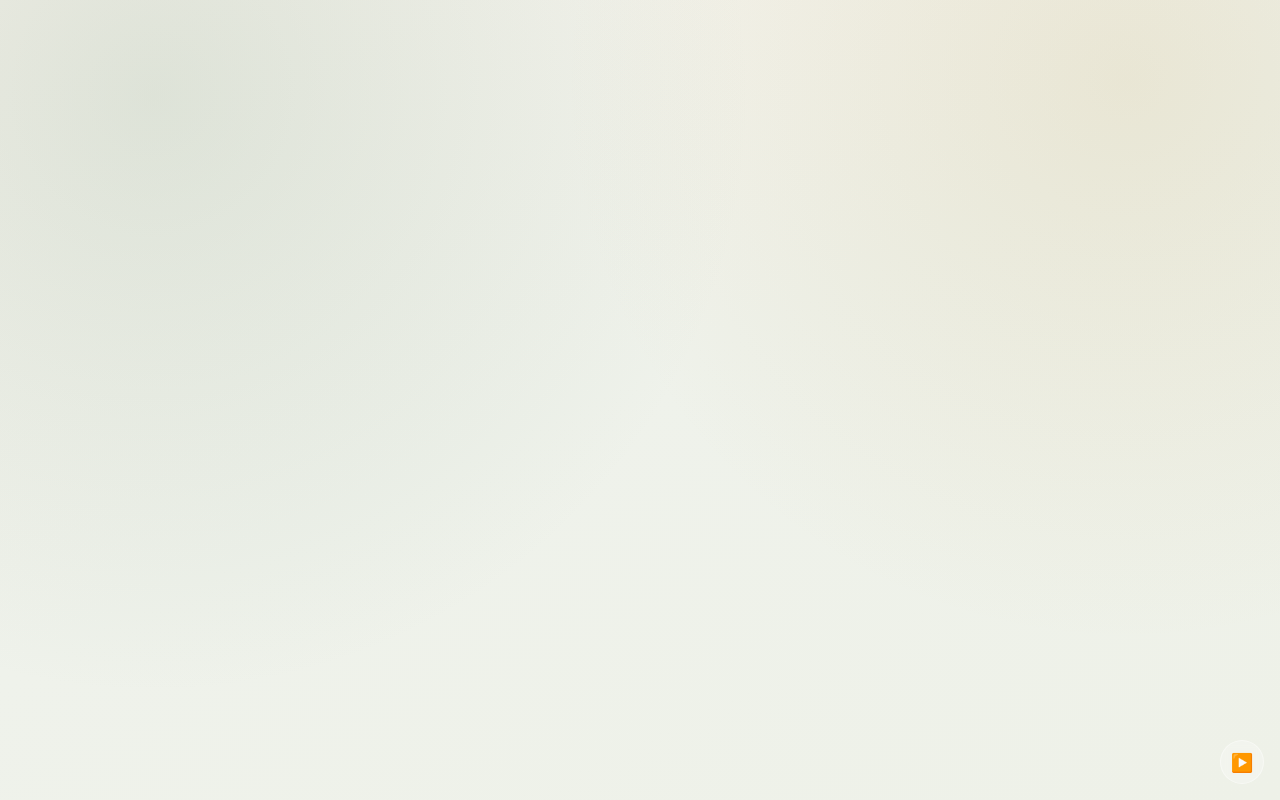
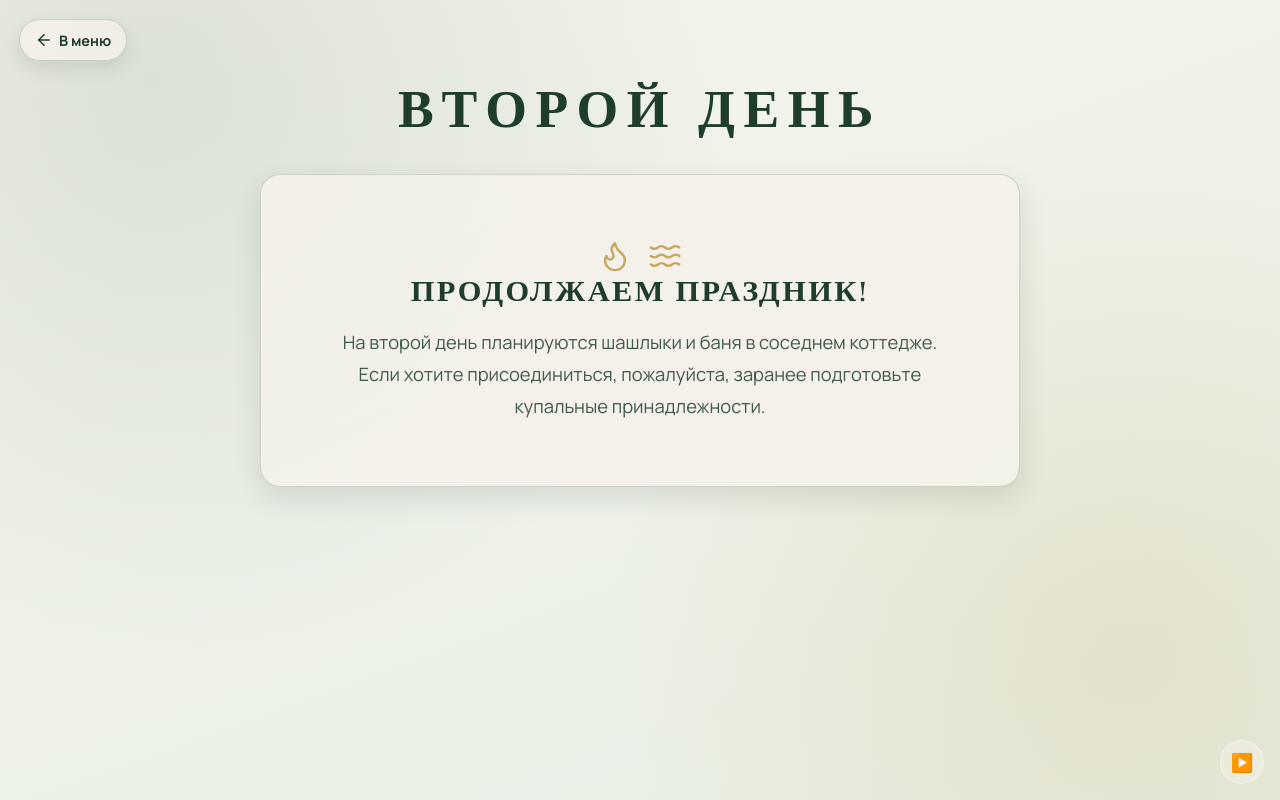
Before and after one commit to cerbermech/wedding-app, a React (Vite) app: page /second-day in a window 1280 px wide. Before the commit this address had no page. Built offline with nearby package versions, Linux system fonts and the light colour scheme.

Commit message:
обновления

```diff
--- a/src/App.jsx
+++ b/src/App.jsx
@@ -3,11 +3,11 @@ import { MusicProvider } from "./MusicContext";
 import Splash from "./pages/Splash";
 import Menu from "./pages/Menu";
 import Program from "./pages/Program";
+import SecondDay from "./pages/SecondDay";
 import MapPage from "./pages/Map";
 import RSVP from "./pages/RSVP";
 import Gallery from "./pages/Gallery";
 import Wishes from "./pages/Wishes";
-import Capsule from "./pages/Capsule";
 import Playlist from "./pages/Playlist";
 import Challenges from "./pages/Challenges";
 import DressCode from "./pages/DressCode";
@@ -31,18 +31,17 @@ export default function App() {
           <Route path="/" element={<Splash />} />
           <Route path="/menu" element={<Menu />} />
           <Route path="/program" element={withBackToMenu(<Program />)} />
+          <Route path="/second-day" element={withBackToMenu(<SecondDay />)} />
           <Route path="/map" element={withBackToMenu(<MapPage />)} />
           <Route path="/dresscode" element={withBackToMenu(<DressCode />)} />
           <Route path="/guests" element={withBackToMenu(<GuestsInfo />)} />
           <Route path="/rsvp" element={withBackToMenu(<RSVP />)} />
           <Route path="/gallery" element={withBackToMenu(<Gallery />)} />
           <Route path="/wishes" element={withBackToMenu(<Wishes />)} />
-          <Route path="/capsule" element={withBackToMenu(<Capsule />)} />
           <Route path="/playlist" element={withBackToMenu(<Playlist />)} />
           <Route path="/challenges" element={withBackToMenu(<Challenges />)} />
           <Route path="/seating" element={withBackToMenu(<Seating />)} />
           <Route path="/seating-admin" element={<SeatingAdmin />} />
-
         </Routes>
       </BrowserRouter>
     </MusicProvider>
--- a/src/index.css
+++ b/src/index.css
@@ -80,10 +80,7 @@ button {
   .map-info-card,
   .playlist-item,
   .wish-item,
-  .challenge-list li,
-  .capsule-title,
-  .capsule-text,
-  .capsule-subtext {
+  .challenge-list li {
     animation-name: sectionReveal;
     animation-fill-mode: both;
     animation-duration: 0.9s;
--- a/src/pages/Capsule.jsx
+++ /dev/null
@@ -1,22 +0,0 @@
-import { Gift, LockKeyhole } from "lucide-react";
-import "./../styles/capsule.css";
-
-export default function Capsule() {
-  const openDate = "8 июля 2026";
-
-  return (
-    <div className="capsule-container">
-      <h2 className="capsule-title">
-        <Gift size={28} strokeWidth={1.8} />
-        <span>Капсула времени</span>
-      </h2>
-      <div className="capsule-lock">
-        <LockKeyhole size={62} strokeWidth={1.6} />
-      </div>
-      <p className="capsule-text">
-        Капсула закрыта и откроется <strong>{openDate}</strong>.
-      </p>
-      <p className="capsule-subtext">Здесь будет особенное послание от нас для всех гостей.</p>
-    </div>
-  );
-}
--- a/src/pages/GuestsInfo.jsx
+++ b/src/pages/GuestsInfo.jsx
@@ -1,5 +1,4 @@
-import { Link } from "react-router-dom";
-import { Camera, CircleHelp, Mail, MessageCircle, Phone, Sparkles, UsersRound } from "lucide-react";
+import { CircleHelp, Mail, MessageCircle, Phone, Sparkles, UsersRound } from "lucide-react";
 import "./../styles/guestsInfo.css";
 
 const faqItems = [
@@ -9,7 +8,7 @@ const faqItems = [
   },
   {
     question: "Что дарить?",
-    answer: "Лучший подарок для нас - ваш вклад в начало нашей семейной истории. Формат подарка оставляем на ваше усмотрение.",
+    answer: "Лучший подарок для нас — ваш вклад в начало нашей семейной истории. Формат подарка оставляем на ваше усмотрение.",
   },
   {
     question: "Где парковаться?",
@@ -28,15 +27,13 @@ const faqItems = [
 const contacts = [
   {
     role: "Организатор",
-    name: "Контакт будет добавлен",
-    phone: "+70000000000",
-    messageUrl: "https://wa.me/70000000000",
+    name: "Юлия",
+    phone: "+79630551832",
+    messageUrl: "https://t.me/+79630551832",
   },
   {
-    role: "Свидетель",
-    name: "Контакт будет добавлен",
-    phone: "+70000000000",
-    messageUrl: "https://wa.me/70000000000",
+    role: "Координатор",
+    name: "",
   },
 ];
 
@@ -74,7 +71,8 @@ export default function GuestsInfo() {
           {contacts.map((contact) => (
             <article className="contact-card" key={contact.role}>
               <p className="contact-role">{contact.role}</p>
-              <h4>{contact.name}</h4>
+              {contact.name && <h4>{contact.name}</h4>}
+              {contact.phone && (
                 <div className="contact-actions">
                   <a href={`tel:${contact.phone}`} className="guest-action">
                     <Phone size={16} strokeWidth={1.9} />
@@ -85,6 +83,7 @@ export default function GuestsInfo() {
                     <span>Написать</span>
                   </a>
                 </div>
+              )}
             </article>
           ))}
         </div>
@@ -97,14 +96,6 @@ export default function GuestsInfo() {
           <p>Подтвердите участие, сохраните адрес площадки и загляните в программу перед выездом.</p>
         </div>
       </section>
-
-      <Link to="/gallery" className="future-photo-card" aria-label="Открыть фотоальбом">
-        <Camera size={28} strokeWidth={1.7} />
-        <div>
-          <p>Фото после свадьбы</p>
-          <span>После праздника здесь можно будет открыть и посмотреть общие фотографии.</span>
-        </div>
-      </Link>
     </div>
   );
 }
--- a/src/pages/Menu.jsx
+++ b/src/pages/Menu.jsx
@@ -1,16 +1,17 @@
 import { Link } from "react-router-dom";
 import {
+  Armchair,
   CalendarDays,
-  MapPin,
+  Camera,
   CheckCircle2,
+  Flame,
   Images,
   Mail,
-  Gift,
+  MapPin,
   Music2,
-  Flame,
   Shirt,
+  Trees,
   UsersRound,
-  Armchair,
 } from "lucide-react";
 import "./../styles/menu.css";
 import PetalsBackground from "../components/PetalsBackground";
@@ -18,13 +19,13 @@ import PetalsBackground from "../components/PetalsBackground";
 const menuItems = [
   { to: "/seating", label: "Рассадка", icon: Armchair },
   { to: "/program", label: "Программа", icon: CalendarDays },
+  { to: "/second-day", label: "Второй день", icon: Trees },
   { to: "/map", label: "Место", icon: MapPin },
   { to: "/dresscode", label: "Дресс-код", icon: Shirt },
   { to: "/guests", label: "Для гостей", icon: UsersRound },
   { to: "/rsvp", label: "Буду/Не буду", icon: CheckCircle2 },
   { to: "/gallery", label: "Фотоальбом", icon: Images },
   { to: "/wishes", label: "Пожелания", icon: Mail },
-  { to: "/capsule", label: "Капсула", icon: Gift },
   { to: "/playlist", label: "Плейлист гостей", icon: Music2 },
   { to: "/challenges", label: "Челленджи", icon: Flame },
 ];
@@ -44,6 +45,14 @@ export default function Menu() {
             </Link>
           ))}
         </div>
+
+        <Link to="/gallery" className="menu-photo-card" aria-label="Открыть фотоальбом">
+          <Camera size={28} strokeWidth={1.7} />
+          <div>
+            <p>Фото после свадьбы</p>
+            <span>После праздника здесь можно будет открыть и посмотреть общие фотографии.</span>
+          </div>
+        </Link>
       </div>
     </div>
   );
--- /dev/null
+++ b/src/pages/SecondDay.jsx
@@ -0,0 +1,22 @@
+import { Flame, Waves } from "lucide-react";
+import "./../styles/secondDay.css";
+
+export default function SecondDay() {
+  return (
+    <main className="second-day-container">
+      <h2 className="second-day-title">Второй день</h2>
+
+      <section className="second-day-card">
+        <div className="second-day-icons" aria-hidden="true">
+          <Flame size={34} strokeWidth={1.7} />
+          <Waves size={34} strokeWidth={1.7} />
+        </div>
+        <h3>Продолжаем праздник!</h3>
+        <p>
+          На второй день планируются шашлыки и баня в соседнем коттедже.
+          Если хотите присоединиться, пожалуйста, заранее подготовьте купальные принадлежности.
+        </p>
+      </section>
+    </main>
+  );
+}
--- a/src/styles/capsule.css
+++ /dev/null
@@ -1,58 +0,0 @@
-.capsule-container {
-  min-height: 100vh;
-  padding: clamp(2.4rem, 6vw, 5rem) clamp(1rem, 4vw, 2.2rem);
-  display: grid;
-  place-items: center;
-  text-align: center;
-  background:
-    radial-gradient(circle at 14% 16%, rgba(141, 170, 145, 0.25), transparent 45%),
-    radial-gradient(circle at 84% 80%, rgba(198, 167, 94, 0.2), transparent 42%),
-    linear-gradient(160deg, #f7f4ed, #edf2ea 58%, #e9efe5);
-}
-
-.capsule-container .capsule-card,
-.capsule-container > .capsule-title,
-.capsule-container > .capsule-lock,
-.capsule-container > .capsule-text,
-.capsule-container > .capsule-subtext {
-  width: min(760px, 100%);
-}
-
-.capsule-title {
-  font-size: clamp(2rem, 5.2vw, 3.4rem);
-  letter-spacing: 0.16em;
-  display: inline-flex;
-  align-items: center;
-  gap: 0.5rem;
-}
-
-.capsule-lock {
-  margin: var(--space-6) 0;
-  font-size: clamp(3rem, 9vw, 4.9rem);
-  filter: drop-shadow(0 6px 16px rgba(31, 61, 43, 0.2));
-  animation: capsulePulse 2.2s ease-in-out infinite;
-}
-
-.capsule-text,
-.capsule-subtext {
-  border-radius: var(--radius-lg);
-  border: 1px solid var(--color-line);
-  background: var(--color-card);
-  box-shadow: var(--shadow-card);
-  padding: var(--space-6) var(--space-8);
-  color: rgba(31, 61, 43, 0.86);
-}
-
-.capsule-subtext {
-  margin-top: var(--space-4);
-}
-
-@keyframes capsulePulse {
-  0%,
-  100% {
-    transform: scale(1);
-  }
-  50% {
-    transform: scale(1.06);
-  }
-}
--- a/src/styles/guestsInfo.css
+++ b/src/styles/guestsInfo.css
@@ -20,8 +20,7 @@
 }
 
 .guest-reminder,
-.guest-section,
-.future-photo-card {
+.guest-section {
   width: min(900px, 100%);
   border-radius: var(--radius-lg);
   border: 1px solid var(--color-line);
@@ -39,8 +38,7 @@
 }
 
 .guest-reminder > svg,
-.guest-section-heading svg,
-.future-photo-card > svg {
+.guest-section-heading svg {
   color: var(--color-gold-500);
 }
 
@@ -52,8 +50,7 @@
 }
 
 .guest-reminder p,
-.faq-item p,
-.future-photo-card span {
+.faq-item p {
   margin: 0;
   color: rgba(31, 61, 43, 0.82);
   line-height: 1.65;
@@ -87,8 +84,7 @@
 }
 
 .faq-item h4,
-.contact-card h4,
-.future-photo-card p {
+.contact-card h4 {
   margin: 0 0 var(--space-2);
   color: var(--color-forest-900);
   font-size: 1.02rem;
@@ -136,8 +132,7 @@
   transition: transform 220ms var(--ease-smooth), background 220ms var(--ease-smooth);
 }
 
-.guest-action:hover,
-.future-photo-card:hover {
+.guest-action:hover {
   transform: translateY(-2px);
 }
 
@@ -145,24 +140,8 @@
   background: rgba(244, 241, 234, 0.72);
 }
 
-.future-photo-card {
-  display: grid;
-  grid-template-columns: auto minmax(0, 1fr);
-  gap: var(--space-4);
-  align-items: center;
-  padding: var(--space-6) var(--space-8);
-  text-align: left;
-  transition: transform 220ms var(--ease-smooth), border-color 220ms var(--ease-smooth), box-shadow 220ms var(--ease-smooth);
-}
-
-.future-photo-card:hover {
-  border-color: rgba(198, 167, 94, 0.5);
-  box-shadow: var(--shadow-soft);
-}
-
 @media (max-width: 760px) {
-  .guest-reminder,
-  .future-photo-card {
+  .guest-reminder {
     grid-template-columns: 1fr;
   }
 
--- a/src/styles/menu.css
+++ b/src/styles/menu.css
@@ -28,6 +28,43 @@
   display: grid;
   grid-template-columns: repeat(auto-fit, minmax(235px, 1fr));
   gap: var(--space-4);
+}
+
+.menu-photo-card {
+  width: 100%;
+  margin-top: var(--space-6);
+  border-radius: var(--radius-lg);
+  border: 1px solid rgba(31, 61, 43, 0.16);
+  background: var(--color-card);
+  box-shadow: var(--shadow-card);
+  color: var(--color-forest-900);
+  display: grid;
+  grid-template-columns: auto minmax(0, 1fr);
+  gap: var(--space-4);
+  align-items: center;
+  padding: var(--space-6) var(--space-8);
+  text-align: left;
+  transition: transform 220ms var(--ease-smooth), border-color 220ms var(--ease-smooth), box-shadow 220ms var(--ease-smooth);
+}
+
+.menu-photo-card > svg {
+  color: var(--color-gold-500);
+}
+
+.menu-photo-card p {
+  margin: 0 0 var(--space-2);
+  font-weight: 700;
+}
+
+.menu-photo-card span {
+  color: rgba(31, 61, 43, 0.82);
+  line-height: 1.6;
+}
+
+.menu-photo-card:hover {
+  transform: translateY(-3px);
+  border-color: rgba(198, 167, 94, 0.5);
+  box-shadow: var(--shadow-soft);
 }
 
 .menu-item {
@@ -66,3 +103,9 @@
   background: rgba(237, 243, 234, 0.94);
   box-shadow: var(--shadow-soft);
 }
+
+@media (max-width: 560px) {
+  .menu-photo-card {
+    grid-template-columns: 1fr;
+  }
+}
--- /dev/null
+++ b/src/styles/secondDay.css
@@ -0,0 +1,48 @@
+.second-day-container {
+  min-height: 100vh;
+  padding: clamp(2.4rem, 6vw, 5rem) clamp(1rem, 4vw, 2.4rem) var(--space-16);
+  display: grid;
+  place-items: start center;
+  align-content: start;
+  gap: var(--space-8);
+  text-align: center;
+  background:
+    radial-gradient(circle at 12% 10%, rgba(141, 170, 145, 0.25), transparent 44%),
+    radial-gradient(circle at 88% 82%, rgba(198, 167, 94, 0.2), transparent 40%),
+    linear-gradient(160deg, #f7f4ed 0%, #eef2e9 52%, #e8efe5 100%);
+}
+
+.second-day-title {
+  font-size: clamp(2rem, 5vw, 3.35rem);
+  letter-spacing: 0.16em;
+}
+
+.second-day-card {
+  width: min(760px, 100%);
+  border-radius: var(--radius-lg);
+  border: 1px solid var(--color-line);
+  background: var(--color-card-strong);
+  box-shadow: var(--shadow-card);
+  padding: clamp(2rem, 6vw, 4rem);
+}
+
+.second-day-icons {
+  display: flex;
+  justify-content: center;
+  gap: var(--space-4);
+  color: var(--color-gold-500);
+  margin-bottom: var(--space-5);
+}
+
+.second-day-card h3 {
+  margin: 0 0 var(--space-4);
+  color: var(--color-forest-900);
+  font-size: clamp(1.4rem, 3vw, 1.9rem);
+}
+
+.second-day-card p {
+  margin: 0;
+  color: rgba(31, 61, 43, 0.84);
+  font-size: clamp(1rem, 2.4vw, 1.15rem);
+  line-height: 1.75;
+}
```
Lines whose indentation alone changed are shown as unchanged.
